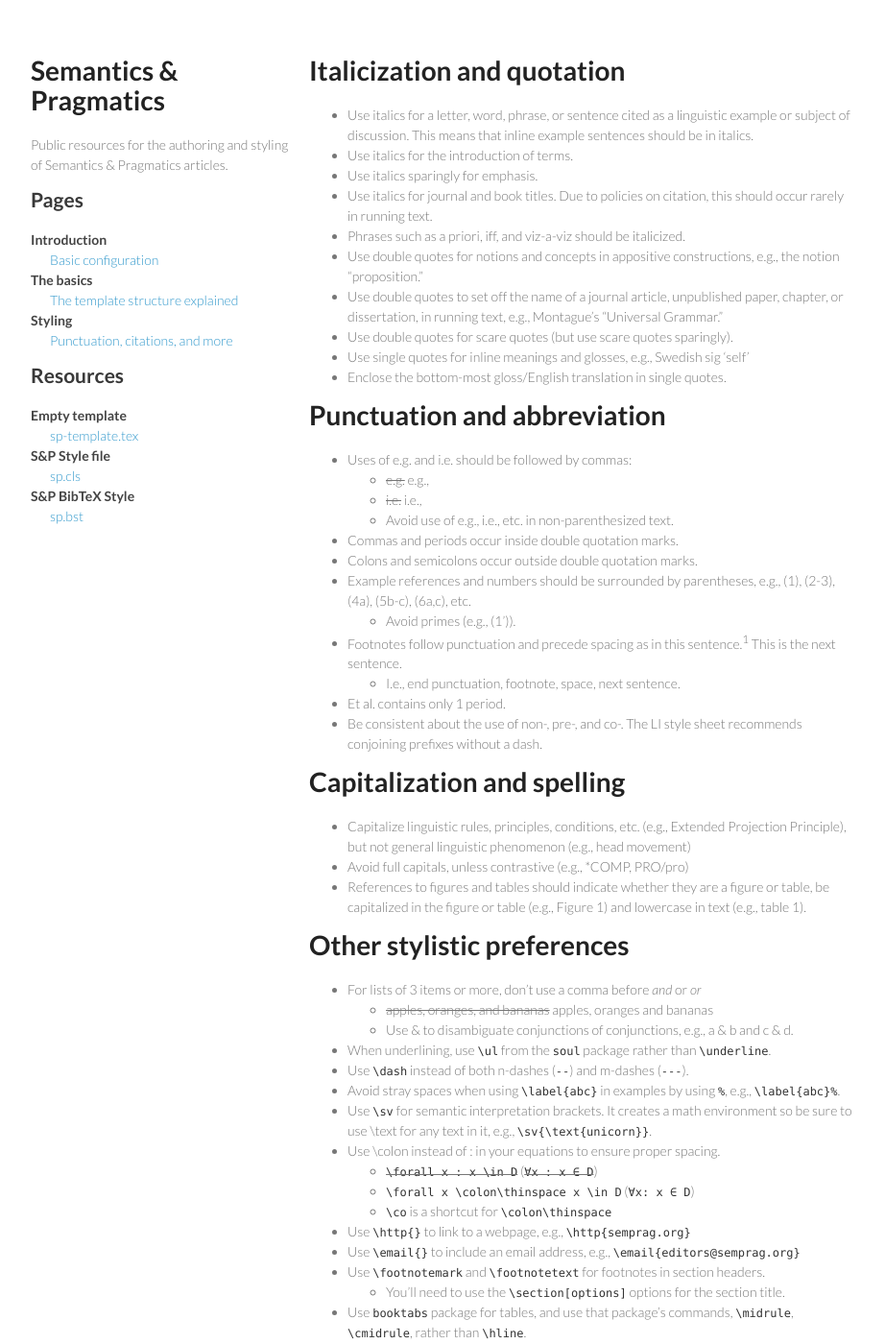
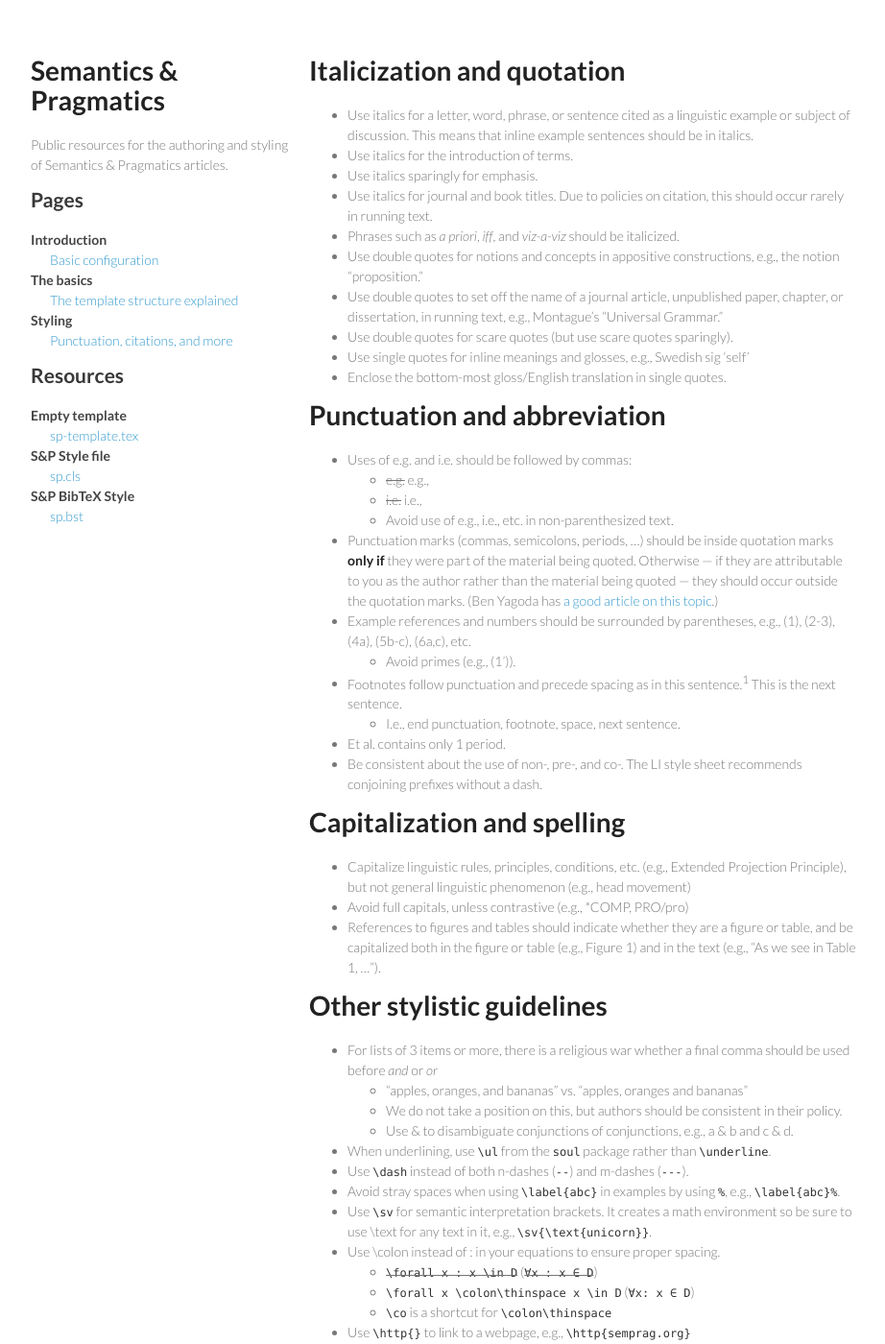
Before and after one commit to semprag/semprag.github.io, a Jekyll site: the page built from style.md, in a window 1280 px wide and 1400 px high. Shown: the whole window at 96% size, without its empty margins (178-1100 px from the left). Built offline with Jekyll 4.4.1, drawn with Linux system fonts in a browser that asks for light colours; Markdown is read by kramdown in place of the engine named in the settings.

Commit message:
Revised style guidelines

```diff
--- a/style.md
+++ b/style.md
@@ -8,7 +8,7 @@ title: "Styling: punctuation, citations, and more"
 - Use italics for the introduction of terms.
 - Use italics sparingly for emphasis.
 - Use italics for journal and book titles. Due to policies on citation, this should occur rarely in running text.
-- Phrases such as a priori, iff, and viz-a-viz should be italicized.
+- Phrases such as *a priori*, *iff*, and *viz-a-viz* should be italicized.
 - Use double quotes for notions and concepts in appositive constructions, e.g., the notion "proposition."
 - Use double quotes to set off the name of a journal article, unpublished paper, chapter, or dissertation, in running text, e.g., Montague's "Universal Grammar."
 - Use double quotes for scare quotes (but use scare quotes sparingly).
@@ -21,8 +21,7 @@ title: "Styling: punctuation, citations, and more"
   - ~~e.g.~~ e.g.,
   - ~~i.e.~~ i.e.,
   - Avoid use of e.g., i.e., etc. in non-parenthesized text.
-- Commas and periods occur inside double quotation marks.
-- Colons and semicolons occur outside double quotation marks.
+- Punctuation marks (commas, semicolons, periods, ...) should be inside quotation marks **only if** they were part of the material being quoted. Otherwise --- if they are attributable to you as the author rather than the material being quoted --- they should occur outside the quotation marks. (Ben Yagoda has [a good article on this topic](http://www.slate.com/articles/life/the_good_word/2011/05/the_rise_of_logical_punctuation.single.html).)
 - Example references and numbers should be surrounded by parentheses, e.g., (1), (2-3), (4a), (5b-c), (6a,c), etc.
   - Avoid primes (e.g., (1')).
 - Footnotes follow punctuation and precede spacing as in this sentence.<sup>1</sup> This is the next sentence.
@@ -36,13 +35,13 @@ title: "Styling: punctuation, citations, and more"
 <!-- [Special case of general rule for proper names? - jc] -->
 - Avoid full capitals, unless contrastive (e.g., *COMP, PRO/pro)
 <!-- [What about sentences following colons? First word of subtitles? - jc] -->
-- References to figures and tables should indicate whether they are a figure or table, be capitalized in the figure or table (e.g., Figure 1) and lowercase in text (e.g., table 1).
-<!-- [What is the source for this rule?  I can't find it in LI, USS or S&P style guidelines.  In text lowercase reference looks strange to me - jc] -->
+- References to figures and tables should indicate whether they are a figure or table, and be capitalized both in the figure or table (e.g., Figure 1) and in the text (e.g., "As we see in Table 1, ...").
 
-# Other stylistic preferences
+# Other stylistic guidelines
 
-- For lists of 3 items or more, don't use a comma before *and* or *or*
-  - ~~apples, oranges, and bananas~~ apples, oranges and bananas
+- For lists of 3 items or more, there is a religious war whether a final comma should be used before *and* or *or*
+  - "apples, oranges, and bananas" vs. "apples, oranges and bananas"
+  - We do not take a position on this, but authors should be consistent in their policy.
   - Use & to disambiguate conjunctions of conjunctions, e.g., a & b and c & d.
 - When underlining, use `\ul` from the `soul` package rather than `\underline`.
 - Use `\dash` instead of both n-dashes (`--`) and m-dashes (`---`).
```
